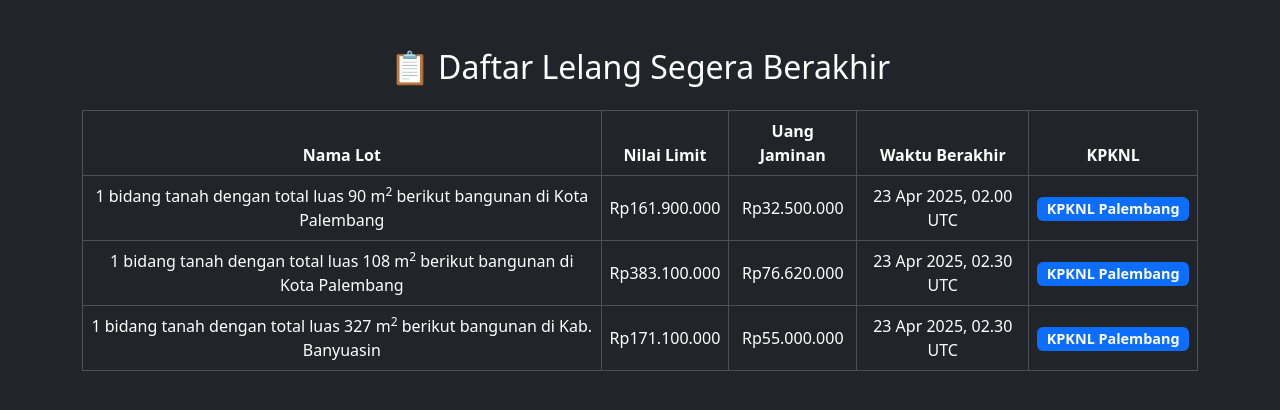
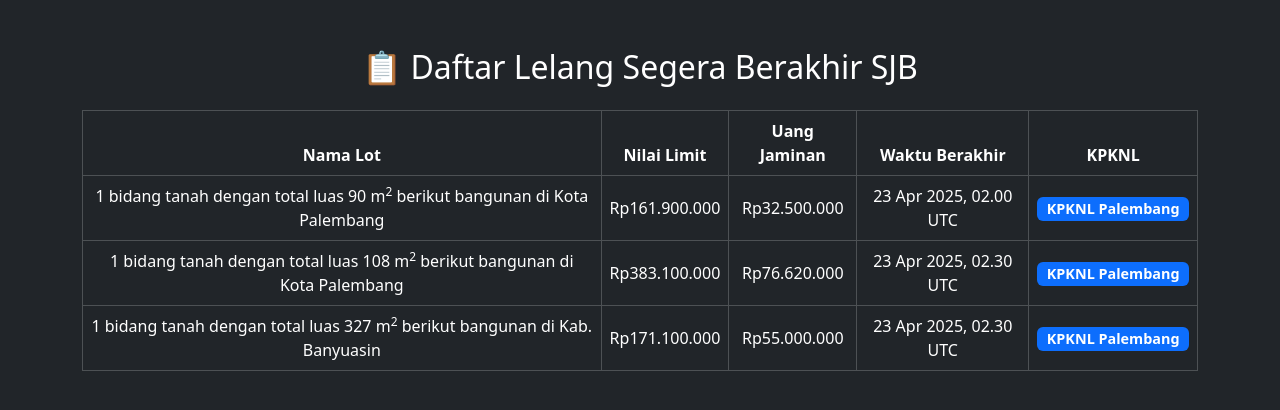
Before and after one commit to ShoimRachmanto/lelang-display, a plain HTML site: page index.html in a window 1280 px wide. Drawn offline with nearby package versions, Linux system fonts and the light colour scheme.

Commit message:
Update index.html

```diff
--- a/index.html
+++ b/index.html
@@ -8,7 +8,7 @@
 </head>
 <body class="bg-dark text-white">
   <div class="container mt-5">
-    <h2 class="text-center mb-4">📋 Daftar Lelang Segera Berakhir</h2>
+    <h2 class="text-center mb-4">📋 Daftar Lelang Segera Berakhir SJB</h2>
     <div class="table-responsive">
       <table class="table table-dark table-bordered table-hover text-center align-middle" id="lelangTable">
         <thead>
```
